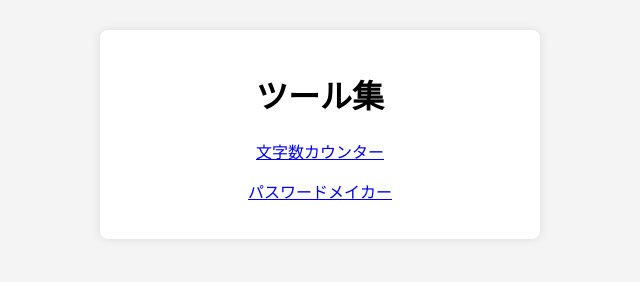
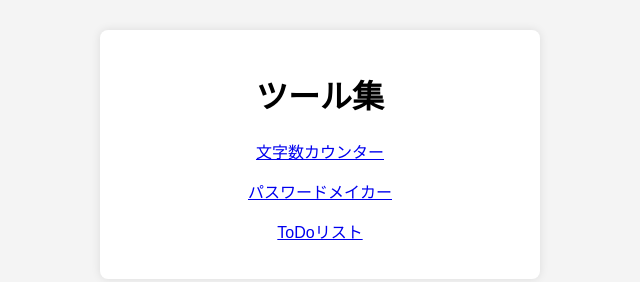
Before and after one commit to NatsumiMiyamotoJeraTr/02_Natsumi_Miyamoto.fnd1, a plain HTML site: page index.html in a window 1280 px wide. Shown: the whole page, without its empty margins (320-960 px from the left). Drawn offline with Linux system fonts and the light colour scheme.

Commit message:
ToDoリストページへのリンク追加

```diff
--- a/index.html
+++ b/index.html
@@ -12,6 +12,8 @@
     <h1>ツール集</h1>
     <p><a href="./textcounter/index.html">文字数カウンター</a></p>
     <p><a href="./randompwmaker/index.html">パスワードメイカー</a></p>
+    <p><a href="./todo/index.html">ToDoリスト</a></p>
+
   </div>
 </body>
 
```
